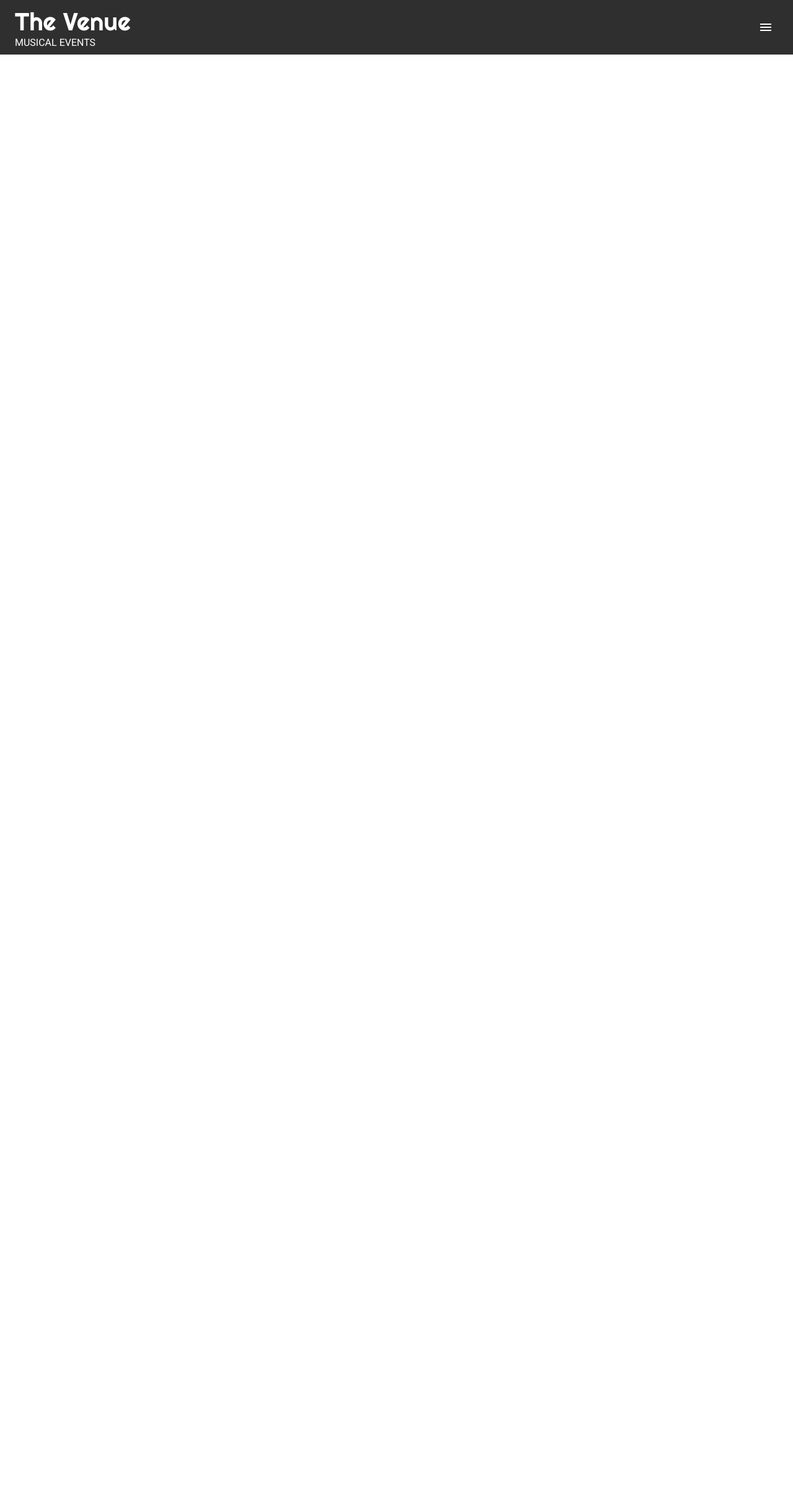
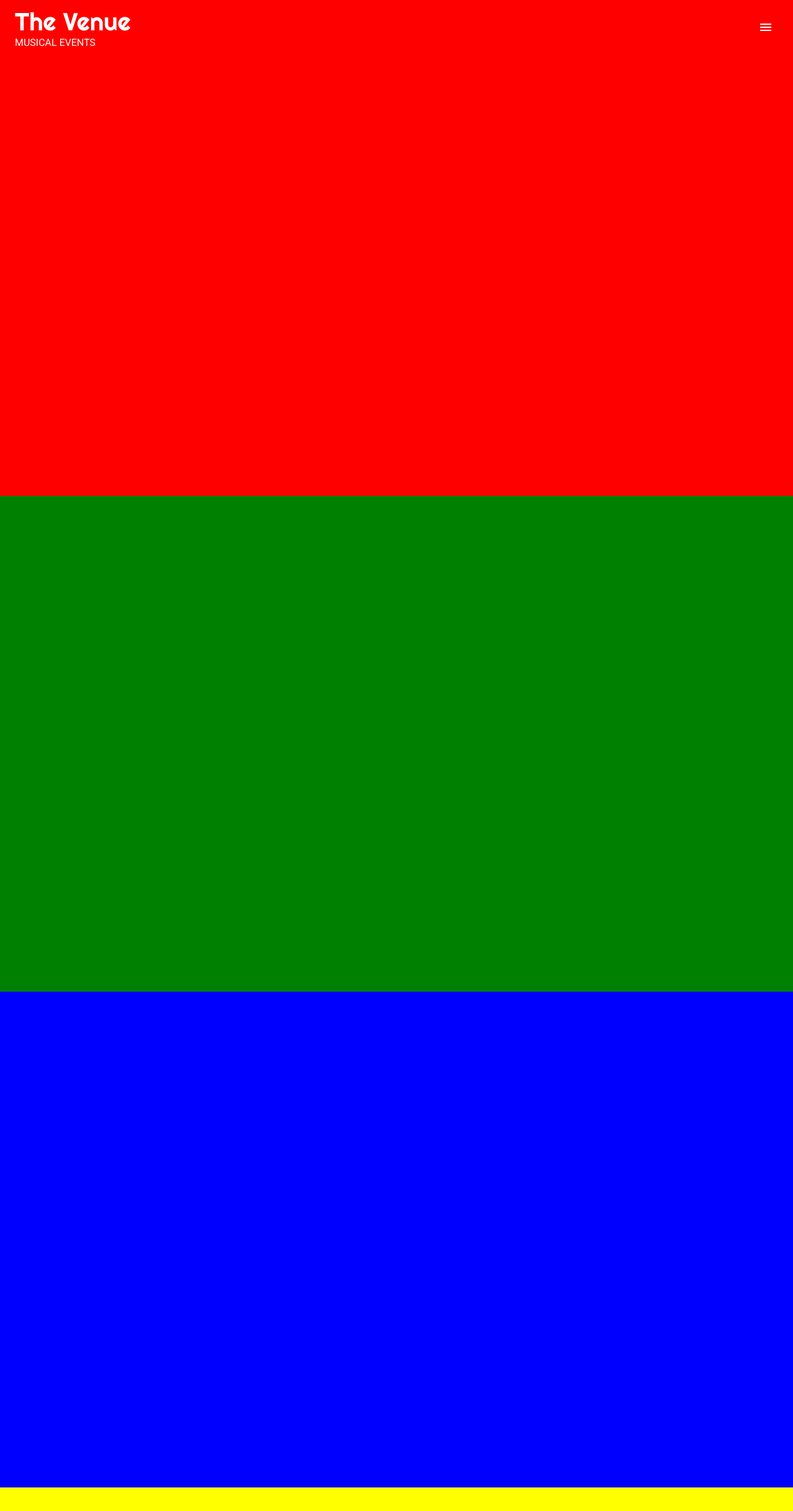
Before and after one commit to sumit8698/the_venue, a React (Create React App) app: page / in a window 1280 px wide. Shown: the top 2438 px of the page at 62% size. Before the commit the page ends 800 px from the top, so only its background shows below. Built offline with nearby package versions, Linux system fonts and the light colour scheme.

Commit message:
Adding footer.js

```diff
--- a/package.json
+++ b/package.json
@@ -11,6 +11,7 @@
     "@testing-library/react": "^13.4.0",
     "@testing-library/user-event": "^13.5.0",
     "react": "^18.2.0",
+    "react-awesome-reveal": "^4.1.0",
     "react-dom": "^18.2.0",
     "react-scripts": "5.0.1",
     "web-vitals": "^2.1.4"
--- a/src/App.js
+++ b/src/App.js
@@ -2,10 +2,17 @@ import React from 'react';
 import ReactDOM from 'react-dom/client';
 import './resources/styles.css'
 import Header from './components/header_footer/Header'
+import Footer from './components/header_footer/Footer'
+
 const App = ()=> {
   return (
     <div className = "App">
       <Header/>
+      <div style = {{ backgroundColor:"red",height:'800px' }}> </div>
+      <div style = {{ backgroundColor:"green",height:'800px' }}> </div>
+      <div style = {{ backgroundColor:"blue",height:'800px' }}> </div>
+      <div style = {{ backgroundColor:"yellow",height:'800px' }}> </div>
+    <Footer/>
     </div>
   );
 }
--- a/src/components/header_footer/Footer.js
+++ b/src/components/header_footer/Footer.js
@@ -0,0 +1,15 @@
+import React from 'react';
+import {Fade} from "react-awesome-reveal";
+
+const Footer = () => {
+    return(
+        <footer className="bck_red">
+        <Fade delay={500}>
+            <div className="font_righteous footer_logo_venue">The Venue</div>
+            <div className="footer_copyright">The venue 2022 all rights reserved</div>
+        </Fade>
+        </footer>
+    );
+}
+
+export default Footer;
--- a/src/components/header_footer/Header.js
+++ b/src/components/header_footer/Header.js
@@ -9,13 +9,25 @@ const Header = () => {
     const toggleDrawer=(value)=>{
         setDrawerOpen(value)
     }
+    const [headerSroll, setHeaderScroll] = useState(false)
+    const handleScroll =() =>{
+        if (window.scrollY >0){
+            setHeaderScroll(true)
+        }
+        else{
+            setHeaderScroll(false)
+        }
+    }
+    useEffect(() =>{
+        window.addEventListener('scroll', handleScroll)
+    },[])
     return(
 
 
         <AppBar
             position="fixed"
             style={{
-                backgroundColor: '#2f2f2f',
+                backgroundColor: headerSroll ? '#2f2f2f' : 'transparent',
                 boxShadow: 'none',
                 padding: '10px 0px'
             }}
--- a/src/components/header_footer/SideDrawer.js
+++ b/src/components/header_footer/SideDrawer.js
@@ -1,5 +1,5 @@
 import { SwipeableDrawer, Drawer, List, ListItem } from "@mui/material";
-import React from 'react'
+import React, { useEffect, useState } from 'react'
 
 const SideDrawer =(props) => {
 
@@ -15,6 +15,7 @@ const SideDrawer =(props) => {
             {item.value}
         </ListItem>
     )
+
     return(
         <Drawer
         anchor="right"
--- a/src/index.js
+++ b/src/index.js
@@ -6,5 +6,6 @@ const root = ReactDOM.createRoot(document.getElementById('root'));
 root.render(
   <React.StrictMode>
     <App />
+
   </React.StrictMode>
 );
```
Also changed, not shown: 1 other file (tests, documents, lock files or other folders).
